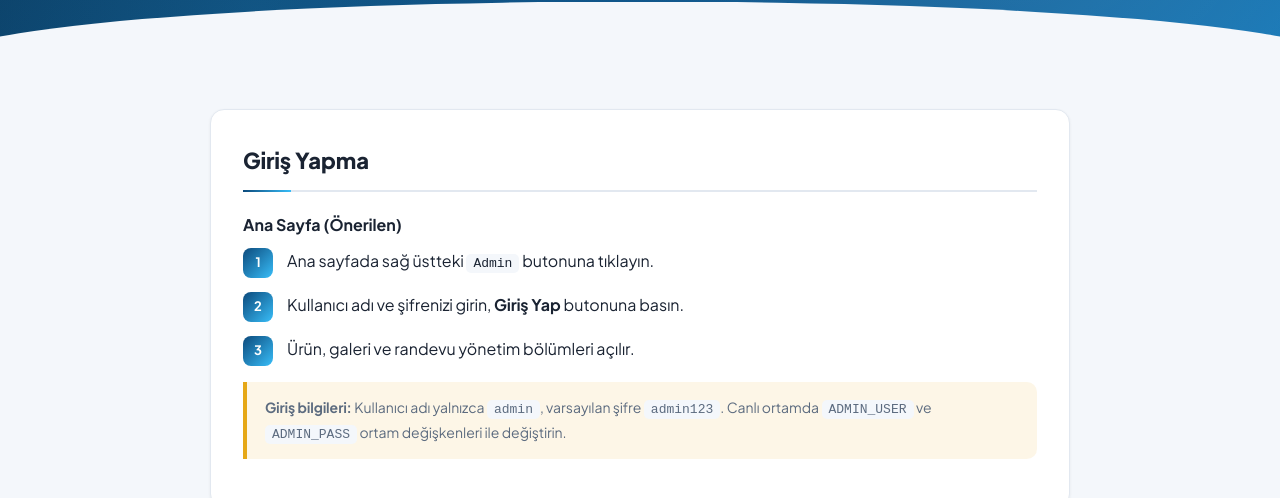
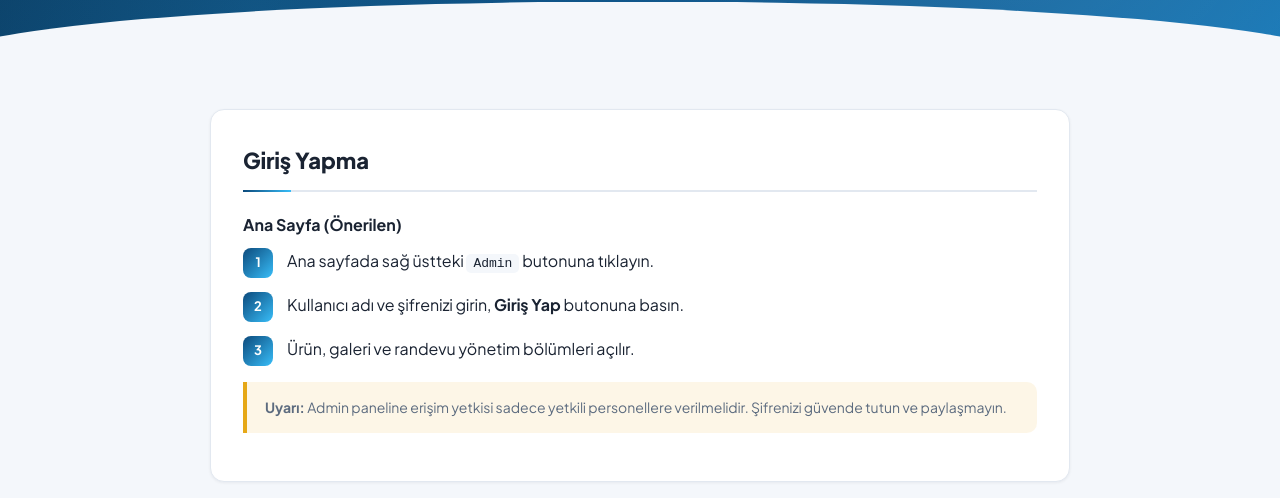
Before and after one commit to TyroneXTq/umut, a website: page public/admin-yardim.html in a window 1280 px wide. Shown: the part 308-806 px from the top of the page. Drawn offline with Linux system fonts and the light colour scheme.

Commit message:
güncelleme1.12
güncellemeler yapıldı

```diff
--- a/public/admin-yardim.html
+++ b/public/admin-yardim.html
@@ -89,8 +89,7 @@
             <div class="step-row"><span class="step-num">2</span><div>Kullanıcı adı ve şifrenizi girin, <strong>Giriş Yap</strong> butonuna basın.</div></div>
             <div class="step-row"><span class="step-num">3</span><div>Ürün, galeri ve randevu yönetim bölümleri açılır.</div></div>
             <div class="warning">
-                <strong>Giriş bilgileri:</strong> Kullanıcı adı yalnızca <code>admin</code>, varsayılan şifre <code>admin123</code>.
-                Canlı ortamda <code>ADMIN_USER</code> ve <code>ADMIN_PASS</code> ortam değişkenleri ile değiştirin.
+                <strong>Uyarı:</strong> Admin paneline erişim yetkisi sadece yetkili personellere verilmelidir. Şifrenizi güvende tutun ve paylaşmayın.
             </div>
         </div>
 
```
